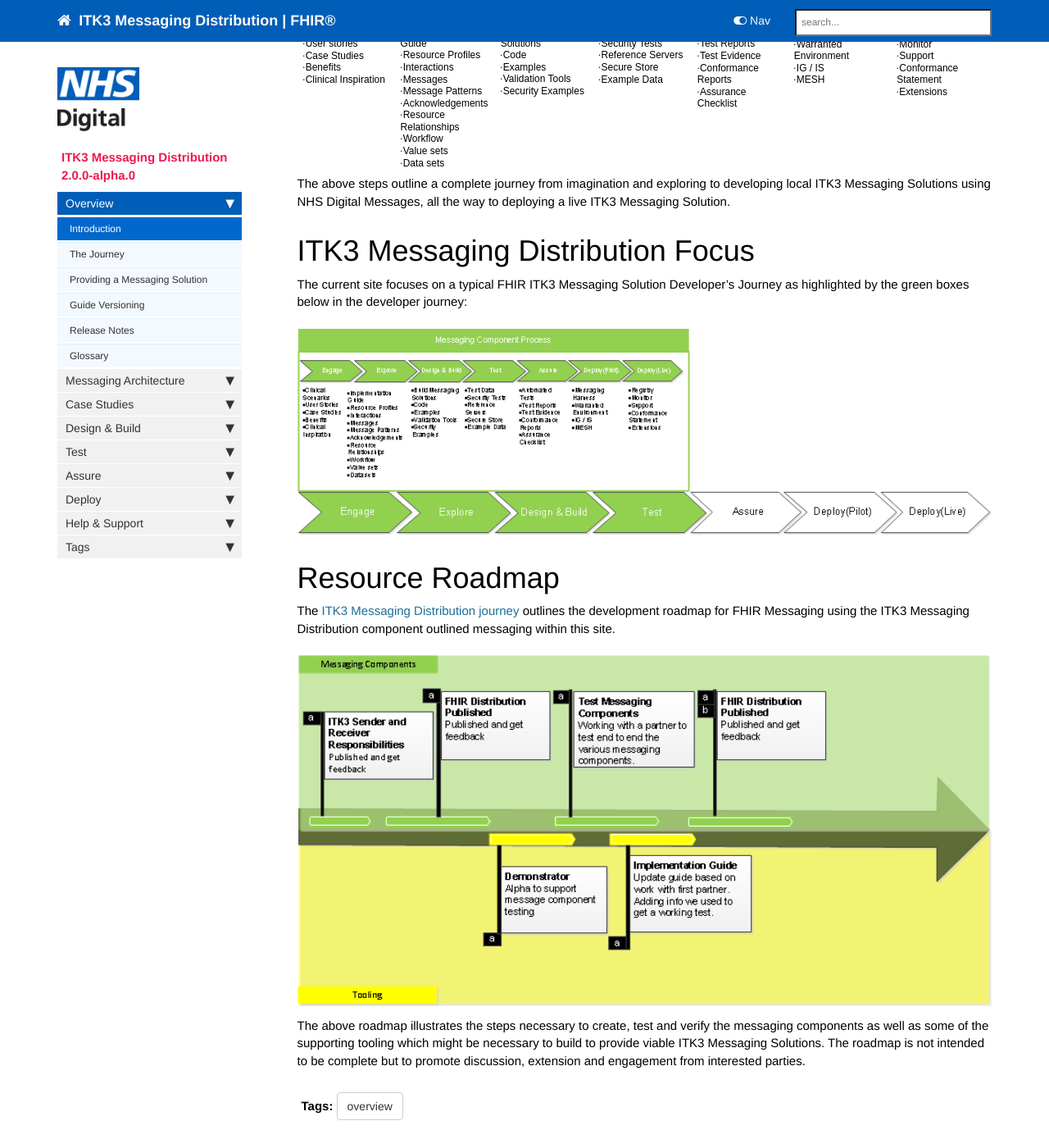
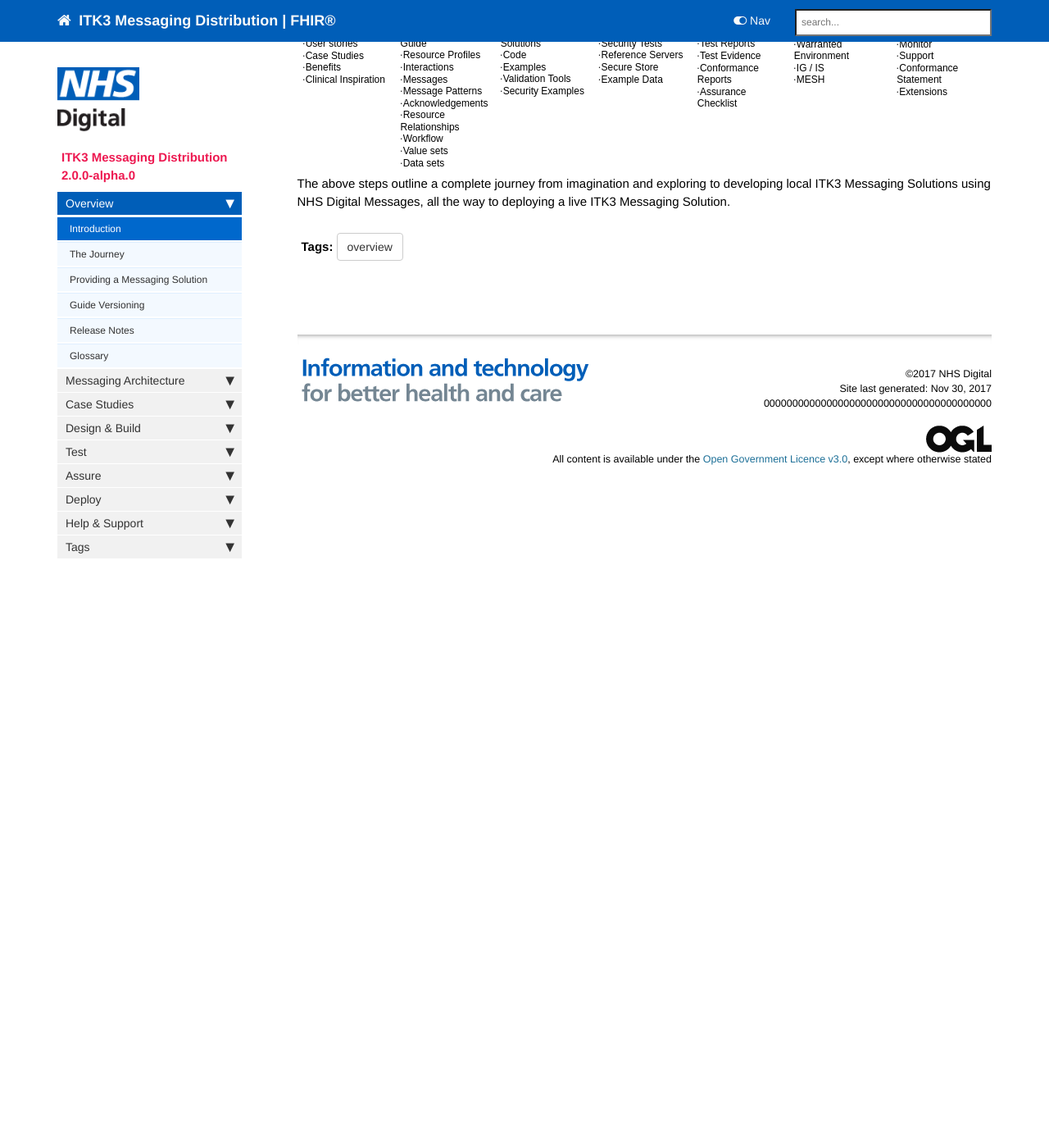
Before and after one commit to nhsconnect/ITK3-Messaging-Distribution, a Jekyll site: the page built from index.md, in a window 1280 px wide and 1400 px high, scrolled down 1057 px. Shown: the whole window at 82% size. Built offline with Jekyll 4.4.1, drawn with Linux system fonts in a browser that asks for light colours; nearby versions of some CDN libraries; comment, search, counter and statistics services are not loaded; some of the changed text lies outside the part shown.

Commit message:
Corrections.

```diff
--- a/index.md
+++ b/index.md
@@ -10,7 +10,7 @@ summary: A brief introduction to getting started with the ITK3 Messaging Distrib
 
 {% include important.html content="This site is under active development by NHS Digital and is intended to provide all the technical resources you need to successfully develop the ITK3 Messaging Distribution components of FHIR messaging. This project is being developed using an agile methodology so iterative updates to content will be added on a regular basis." %}
 
-{% include warning.html content="This site is provided for information only and is intended for those engaged with NHS Digital in the development of FHIR Messaging. It is advised not to develop against these specifications until a formal announcement has been made." %}
+{% include warning.html content="The examples provided are for illustrative purposes only. They have had no clinical validation. Whilst every effort has been taken to ensure that the examples are consistent with the FHIR profiles and this specification , where there are conflicts the written message specification or FHIR profile shall be considered to take precedence." %}
 
 # Introduction #
 
@@ -31,18 +31,3 @@ This guide has been created to support the adoption of NHS Digital defined FHIR
 {% include custom/messaging_overview.svg %}
 
 The above steps outline a complete journey from imagination and exploring to developing local ITK3 Messaging Solutions using NHS Digital Messages, all the way to deploying a live ITK3 Messaging Solution.
-
-# ITK3 Messaging Distribution Focus #
-
-The current site focuses on a typical FHIR ITK3 Messaging Solution Developer's Journey as highlighted by the green boxes below in the developer journey:
-
-<img src="images/roadmap/guide-focus.png" style="width:100%;max-width: 100%;">
-
-
-# Resource Roadmap #
-
-The [ITK3 Messaging Distribution journey](overview_the_journey.html) outlines the development roadmap for FHIR Messaging using the ITK3 Messaging Distribution component outlined messaging within this site.
-
-<img src="images/roadmap/messaging_roadmap-online.png" style="width:100%;max-width: 100%;">
-
-The above roadmap illustrates the steps necessary to create, test and verify the messaging components as well as some of the supporting tooling which might be necessary to build to provide viable ITK3 Messaging Solutions. The roadmap is not intended to be complete but to promote discussion, extension and engagement from interested parties.
```
